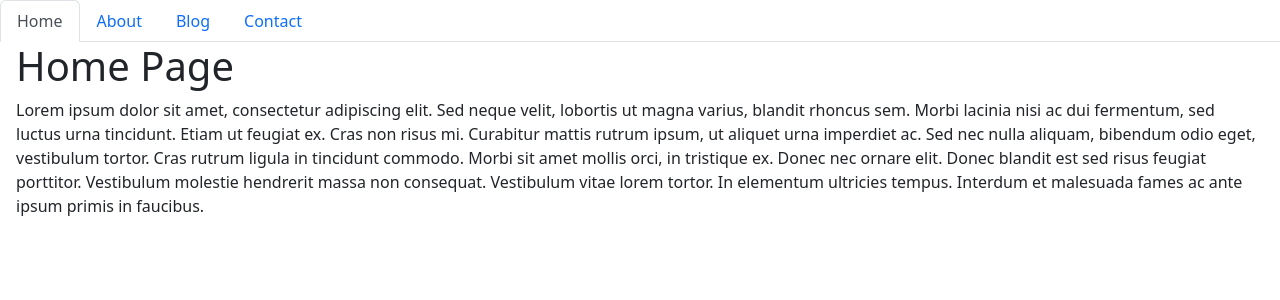
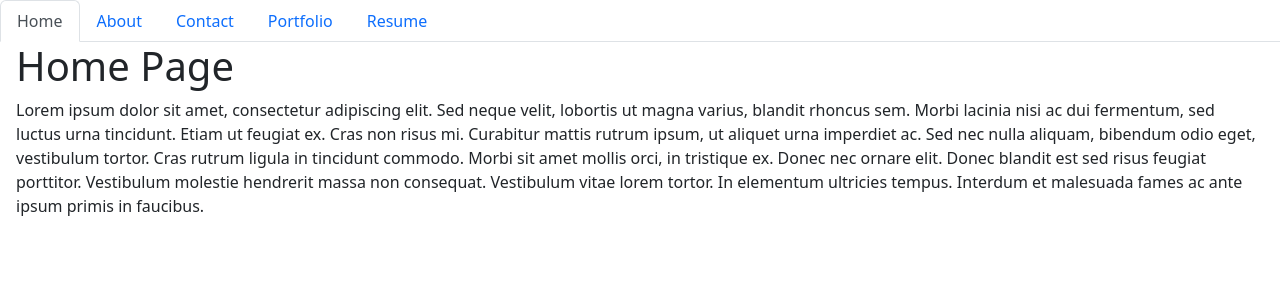
Before and after one commit to DaymenPasick/folio-react, a React (Vite) app: page / in a window 1280 px wide. Shown: the top 300 px of the page. Built offline with nearby package versions, Linux system fonts and the light colour scheme.

Commit message:
added Portfolio and Resume path Links in the Navigation.jsx

```diff
--- a/src/components/Navigation.jsx
+++ b/src/components/Navigation.jsx
@@ -33,20 +33,29 @@ function CreateNavigationTabs() {
         </li>
         <li className="nav-item">
           <Link
-            to="/Blog"
-            // Check to see if the currentPage is `Blog`, and if so we use the active link class from bootstrap. Otherwise, we set it to a normal nav-link
-            className={currentPage === '/Blog' ? 'nav-link active' : 'nav-link'}
-          >
-            Blog
-          </Link>
-        </li>
-        <li className="nav-item">
-          <Link
             to="/Contact"
             // Check to see if the currentPage is `Contact`, and if so we use the active link class from bootstrap. Otherwise, we set it to a normal nav-link
             className={currentPage === '/Contact' ? 'nav-link active' : 'nav-link'}
           >
             Contact
+          </Link>
+        </li>
+        <li className="nav-item">
+          <Link
+            to="/Portfolio"
+            // Check to see if the currentPage is `Blog`, and if so we use the active link class from bootstrap. Otherwise, we set it to a normal nav-link
+            className={currentPage === '/Blog' ? 'nav-link active' : 'nav-link'}
+          >
+            Portfolio
+          </Link>
+        </li>
+        <li className="nav-item">
+          <Link
+            to="/Resume"
+            // Check to see if the currentPage is `Blog`, and if so we use the active link class from bootstrap. Otherwise, we set it to a normal nav-link
+            className={currentPage === '/Blog' ? 'nav-link active' : 'nav-link'}
+          >
+            Resume
           </Link>
         </li>
       </ul>
```
